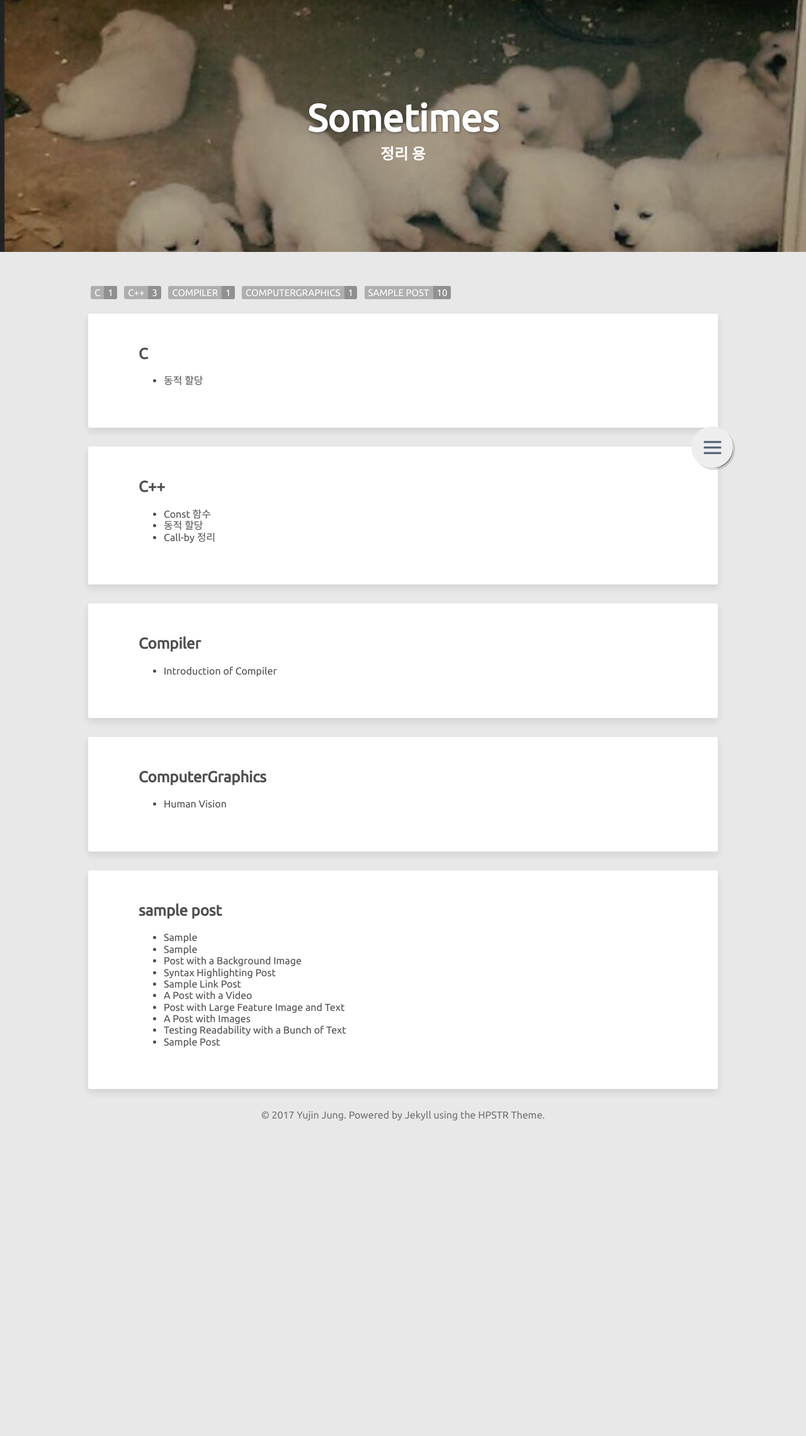
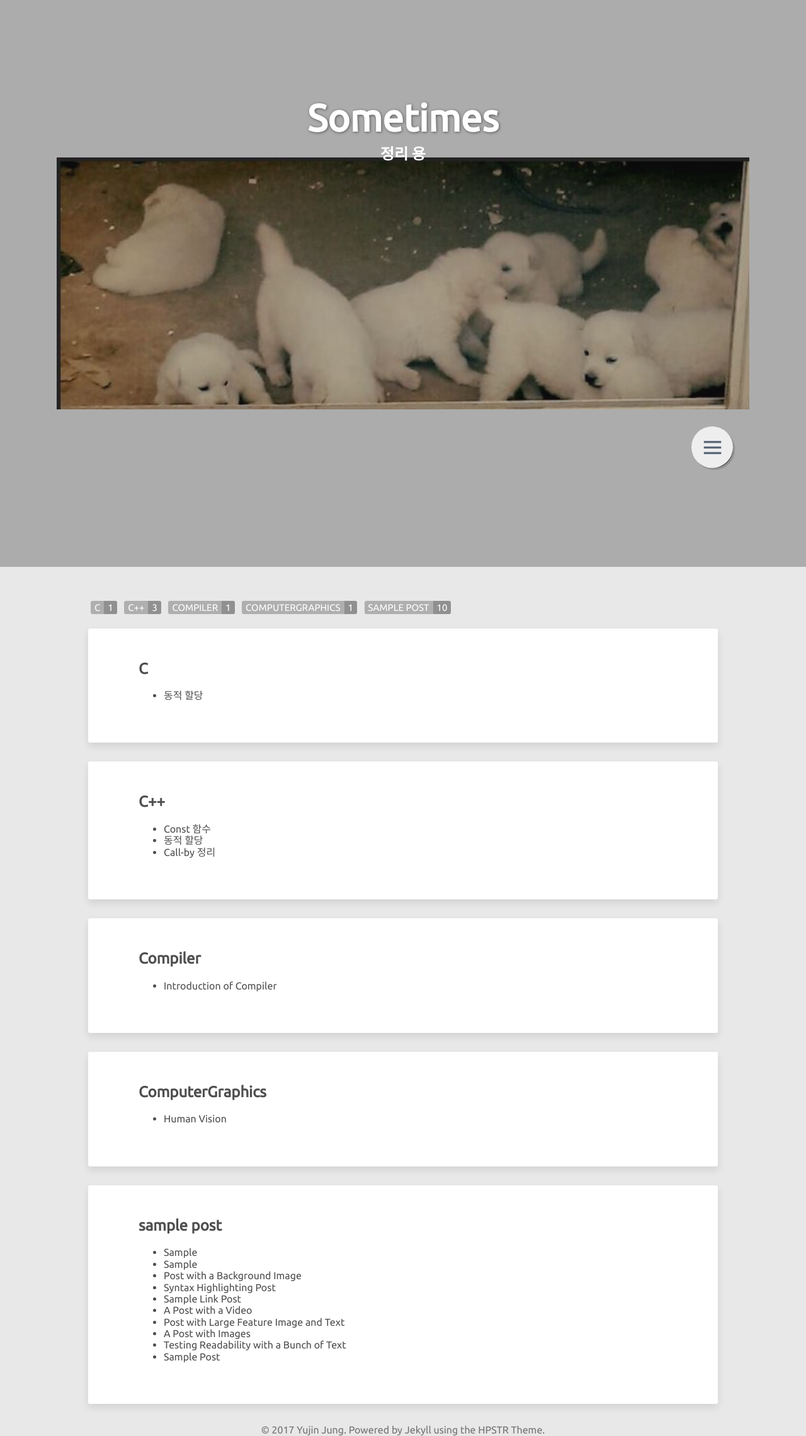
Before and after one commit to wonjinjeong/yujinjung.github.io, a Jekyll site: the page built from index.html, in a window 1280 px wide. Shown: the whole page at 63% size. Built offline with Jekyll 4.4.1, drawn with Linux system fonts in a browser that asks for light colours; nearby versions of some CDN libraries; some web fonts are replaced; the list of posts is cut into pages by our own code; before the commit the page ends 1780 px from its top, so only the background shows below that.

Commit message:
background_img_set

```diff
--- a/_sass/_page.scss
+++ b/_sass/_page.scss
@@ -56,6 +56,7 @@ body {
 
 .entry-header {
 	width: 100%;
+	height: 100%;
 	overflow: hidden;
 	position: relative;
 }
@@ -143,10 +144,10 @@ body {
 
 .entry-image {
 	position: relative;
-	top: -50%;
-	left: -50%;
-	width: 200%;
-	height: 200%;
+	//top: -50%;
+	//left: -50%;
+	width: 100%;
+	height: 100%;
 	min-height: $feature-image-height;
 	overflow: hidden;
 
```
